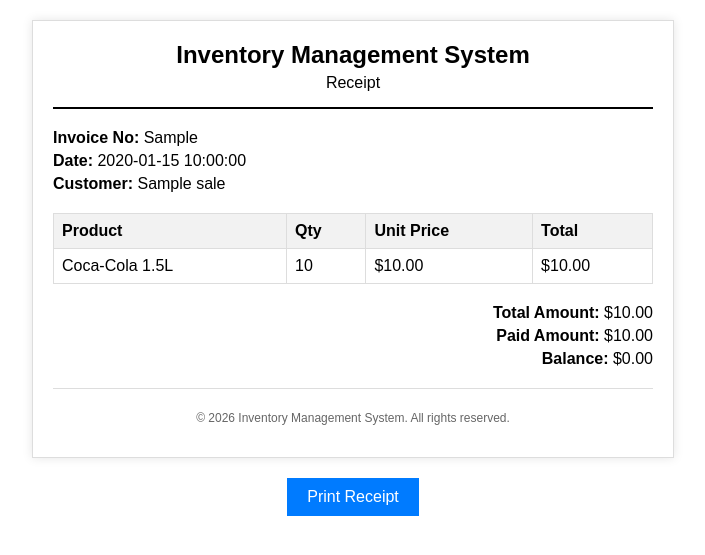
After one commit to FORGHABANGE/inventory, a PHP site: page /inventory/receipt.php?sale_id=1 in a window 1280 px wide. The commit adds this page. Shown: the top 555 px of the page, without its empty margins (287-992 px from the left). Run offline with PHP 8.4, Linux system fonts and the light colour scheme; a user stored in the database is signed in; data comes from the database, SQL or seed files in the repository; tables that the repository leaves empty hold one stand-in row (values such as "Sample post"); a stand-in replaces the project's code that opens the database connection.

Commit message:
Update inventory project files

```diff
--- a/layout/header.php
+++ b/layout/header.php
@@ -109,6 +109,11 @@ $username = $_SESSION['username'] ?? 'Admin';
     display: none;
 }
 body.sidebar-open .sidebar-toggle-overlay { display: block; }
+
+@media (max-width: 1024px) {
+    .sidebar-toggle-overlay { display: none !important; }
+    body.sidebar-open .sidebar-toggle-overlay { display: block !important; }
+}
 </style>
 
 <script>
--- /dev/null
+++ b/receipt.php
@@ -0,0 +1,169 @@
+<?php
+require_once 'includes/db.php';
+
+if (!isset($_GET['sale_id']) || !is_numeric($_GET['sale_id'])) {
+    die("Invalid sale selected.");
+}
+$sale_id = (int)$_GET['sale_id'];
+
+// Fetch sale
+$saleStmt = $pdo->prepare("SELECT * FROM sales WHERE id=?");
+$saleStmt->execute([$sale_id]);
+$sale = $saleStmt->fetch(PDO::FETCH_ASSOC);
+if (!$sale) die("Sale not found.");
+
+// Fetch sale items
+$itemsStmt = $pdo->prepare("
+    SELECT si.id, p.name, si.quantity, si.unit_price, si.line_total
+    FROM sale_items si
+    JOIN products p ON si.product_id = p.id
+    WHERE si.sale_id = ?
+");
+$itemsStmt->execute([$sale_id]);
+$items = $itemsStmt->fetchAll(PDO::FETCH_ASSOC);
+
+// Calculate totals
+$totalAmount = 0;
+foreach ($items as $i) {
+    $totalAmount += $i['line_total'];
+}
+$paidAmount = (float)$sale['paid_amount'];
+$balance = $totalAmount - $paidAmount;
+?>
+
+<!DOCTYPE html>
+<html lang="en">
+<head>
+    <meta charset="UTF-8">
+    <meta name="viewport" content="width=device-width, initial-scale=1.0">
+    <title>Receipt - Invoice <?= htmlspecialchars($sale['invoice_no']) ?></title>
+    <style>
+        body {
+            font-family: Arial, sans-serif;
+            margin: 0;
+            padding: 20px;
+            background: #fff;
+            color: #000;
+        }
+        .receipt {
+            max-width: 600px;
+            margin: 0 auto;
+            border: 1px solid #ddd;
+            padding: 20px;
+            box-shadow: 0 0 10px rgba(0,0,0,0.1);
+        }
+        .header {
+            text-align: center;
+            border-bottom: 2px solid #000;
+            padding-bottom: 10px;
+            margin-bottom: 20px;
+        }
+        .header h1 {
+            margin: 0;
+            font-size: 24px;
+        }
+        .header p {
+            margin: 5px 0;
+        }
+        .details {
+            margin-bottom: 20px;
+        }
+        .details div {
+            margin-bottom: 5px;
+        }
+        .items {
+            width: 100%;
+            border-collapse: collapse;
+            margin-bottom: 20px;
+        }
+        .items th, .items td {
+            border: 1px solid #ddd;
+            padding: 8px;
+            text-align: left;
+        }
+        .items th {
+            background: #f2f2f2;
+        }
+        .totals {
+            text-align: right;
+            margin-bottom: 20px;
+        }
+        .totals div {
+            margin-bottom: 5px;
+        }
+        .footer {
+            text-align: center;
+            border-top: 1px solid #ddd;
+            padding-top: 10px;
+            font-size: 12px;
+            color: #666;
+        }
+        .print-btn {
+            display: block;
+            margin: 20px auto;
+            padding: 10px 20px;
+            background: #007bff;
+            color: #fff;
+            border: none;
+            cursor: pointer;
+            font-size: 16px;
+        }
+        @media print {
+            .print-btn {
+                display: none;
+            }
+            body {
+                padding: 0;
+            }
+            .receipt {
+                box-shadow: none;
+                border: none;
+            }
+        }
+    </style>
+</head>
+<body>
+    <div class="receipt">
+        <div class="header">
+            <h1>Inventory Management System</h1>
+            <p>Receipt</p>
+        </div>
+        <div class="details">
+            <div><strong>Invoice No:</strong> <?= htmlspecialchars($sale['invoice_no']) ?></div>
+            <div><strong>Date:</strong> <?= date('Y-m-d H:i:s', strtotime($sale['created_at'])) ?></div>
+            <?php if (!empty($sale['customer_name'])): ?>
+                <div><strong>Customer:</strong> <?= htmlspecialchars($sale['customer_name']) ?></div>
+            <?php endif; ?>
+        </div>
+        <table class="items">
+            <thead>
+                <tr>
+                    <th>Product</th>
+                    <th>Qty</th>
+                    <th>Unit Price</th>
+                    <th>Total</th>
+                </tr>
+            </thead>
+            <tbody>
+                <?php foreach ($items as $item): ?>
+                    <tr>
+                        <td><?= htmlspecialchars($item['name']) ?></td>
+                        <td><?= $item['quantity'] ?></td>
+                        <td>$<?= number_format($item['unit_price'], 2) ?></td>
+                        <td>$<?= number_format($item['line_total'], 2) ?></td>
+                    </tr>
+                <?php endforeach; ?>
+            </tbody>
+        </table>
+        <div class="totals">
+            <div><strong>Total Amount:</strong> $<?= number_format($totalAmount, 2) ?></div>
+            <div><strong>Paid Amount:</strong> $<?= number_format($paidAmount, 2) ?></div>
+            <div><strong>Balance:</strong> $<?= number_format($balance, 2) ?></div>
+        </div>
+        <div class="footer">
+            <p>&copy; 2026 Inventory Management System. All rights reserved.</p>
+        </div>
+    </div>
+    <button class="print-btn" onclick="window.print()">Print Receipt</button>
+</body>
+</html>
--- a/sale_items.php
+++ b/sale_items.php
@@ -104,6 +104,10 @@ h2{color:var(--accent);margin-bottom:18px;display:flex;align-items:center;gap:10
     <i class="bi bi-plus-circle"></i> Add Item
 </a>
 
+<a href="receipt.php?sale_id=<?= $sale_id ?>" class="btn" style="margin-bottom:12px;" target="_blank">
+    <i class="bi bi-receipt"></i> Generate Receipt
+</a>
+
 <table class="table">
 <thead>
 <tr>
--- a/staff/layout/header.php
+++ b/staff/layout/header.php
@@ -104,6 +104,11 @@ $username = $_SESSION['username'] ?? 'Staff';
     display: none;
 }
 body.sidebar-open .sidebar-toggle-overlay { display: block; }
+
+@media (max-width: 1024px) {
+    .sidebar-toggle-overlay { display: none !important; }
+    body.sidebar-open .sidebar-toggle-overlay { display: block !important; }
+}
 </style>
 
 <script>
--- a/staff/sale_items.php
+++ b/staff/sale_items.php
@@ -220,6 +220,9 @@ h2{
 </div>
 
 <div style="margin-top:18px;">
+    <a href="../receipt.php?sale_id=<?= $sale_id ?>" class="btn" target="_blank">
+        <i class="bi bi-printer"></i> Print Receipt
+    </a>
     <a href="sales.php" class="btn" style="background:#2a2a2a;color:#bdbdbd;">
         <i class="bi bi-arrow-left"></i> Back to Sales
     </a>
```
Also changed, not shown: layout/sidebar.php (+5 -5 lines), staff/layout/sidebar_staff.php (+5 -5 lines).
